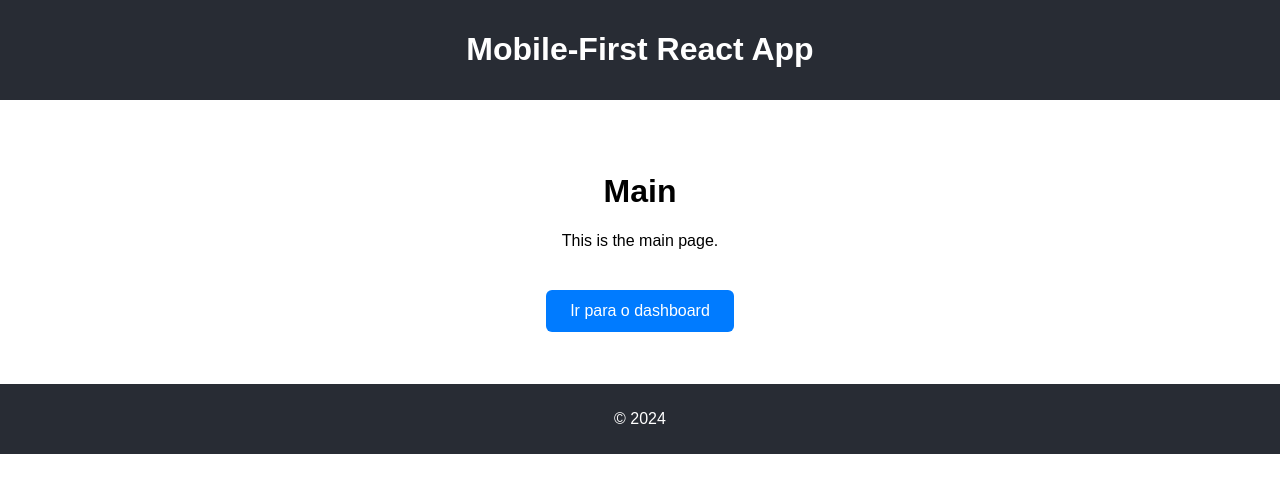
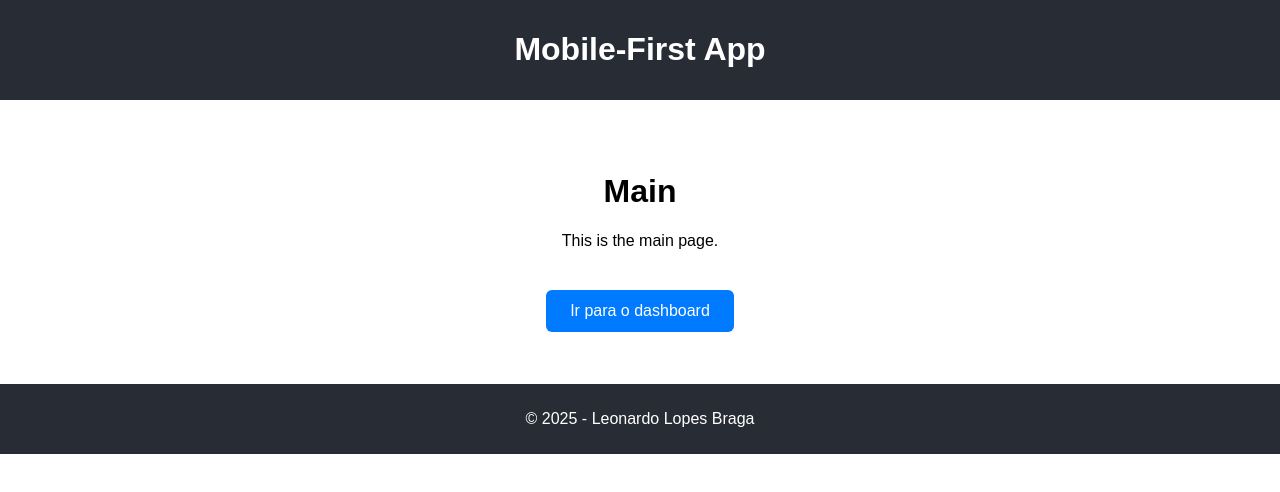
Before and after one commit to leonardolopesb/my-react-app, a React (Create React App) app: page / in a window 1280 px wide. Shown: the top 492 px of the page. Built offline with nearby package versions, Linux system fonts and the light colour scheme.

Commit message:
Ajustes básicos

```diff
--- a/src/app/components/footer.tsx
+++ b/src/app/components/footer.tsx
@@ -1,7 +1,7 @@
 const Footer = () => {
   return (
     <footer>
-      <p>&copy; 2024</p>
+      <p>&copy; 2025 - Leonardo Lopes Braga</p>
     </footer>
   );
 };
--- a/src/app/components/header.tsx
+++ b/src/app/components/header.tsx
@@ -1,7 +1,7 @@
 const Header = () => {
   return (
     <header>
-      <h1>Mobile-First React App</h1>
+      <h1>Mobile-First App</h1>
     </header>
   );
 };
```
